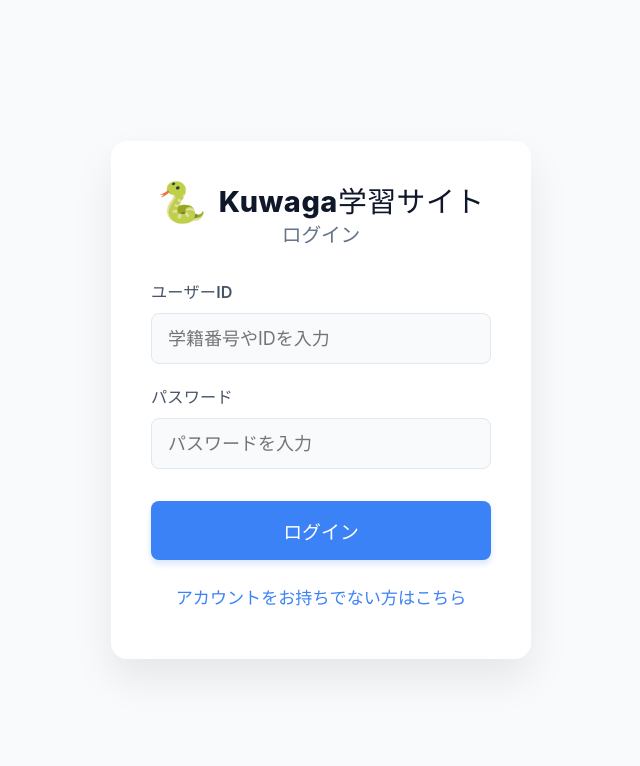
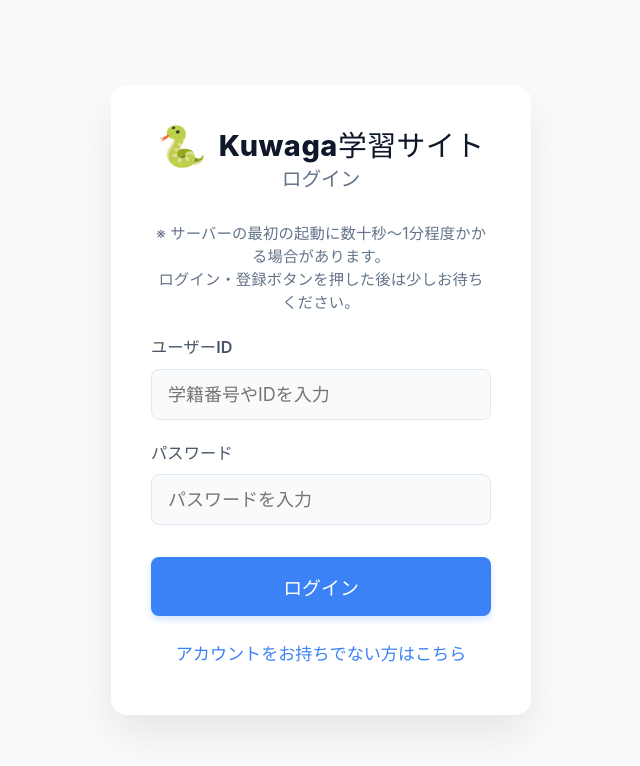
Before and after one commit to darako0409/kuwagakusyuu, a React app in the folder frontend/: page / in a window 1280 px wide. Shown: the top 766 px of the page, without its empty margins (319-959 px from the left). Built offline with nearby package versions, Linux system fonts and the light colour scheme; the HTML template or start-up script is replaced by a standard one.

Commit message:
ファイルあいうえ

```diff
--- a/frontend/src/components/Login.jsx
+++ b/frontend/src/components/Login.jsx
@@ -62,6 +62,10 @@ function Login() {
           <span className="login-brand-text">Kuwaga学習サイト</span>
         </div>
         <h2 className="login-title">{isLogin ? 'ログイン' : '新規アカウント作成'}</h2>
+        <p style={{ fontSize: '0.85rem', color: '#64748b', textAlign: 'center', marginBottom: '20px', lineHeight: '1.5' }}>
+          ※ サーバーの最初の起動に数十秒〜1分程度かかる場合があります。<br />
+          ログイン・登録ボタンを押した後は少しお待ちください。
+        </p>
         {message && <div className={`message ${message.includes('成功') || message.includes('完了') ? 'success' : 'error'}`}>{message}</div>}
         <form onSubmit={handleSubmit} className="login-form">
           <div className="form-group">
```
